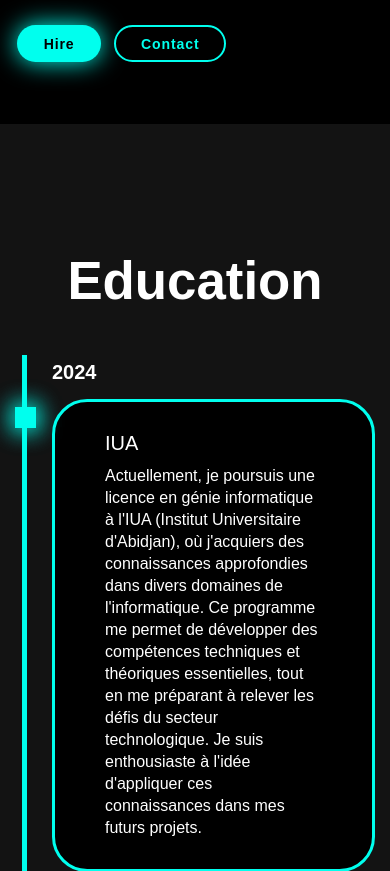
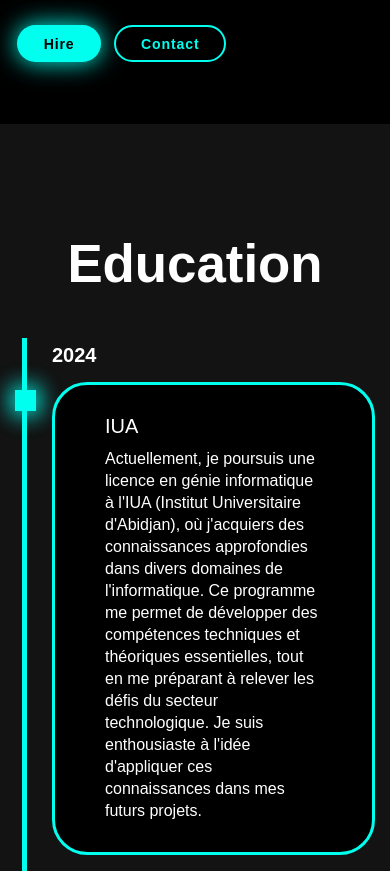
Before and after one commit to Orochichrys/Emmanuel-Bissa-Portfolio, a PHP site: page / in a window 390 px wide. Shown: the part 989-1860 px from the top of the page. Run offline with PHP 8.4, Linux system fonts and the light colour scheme.

Commit message:
Update style.css

```diff
--- a/style.css
+++ b/style.css
@@ -661,7 +661,7 @@ span{
   }
   .heading{
     font-size:6rem ;
-    margin:3rem 0;
+    margin:1rem 0;
   }
   .services h2{
     margin-bottom: 3rem;
```
